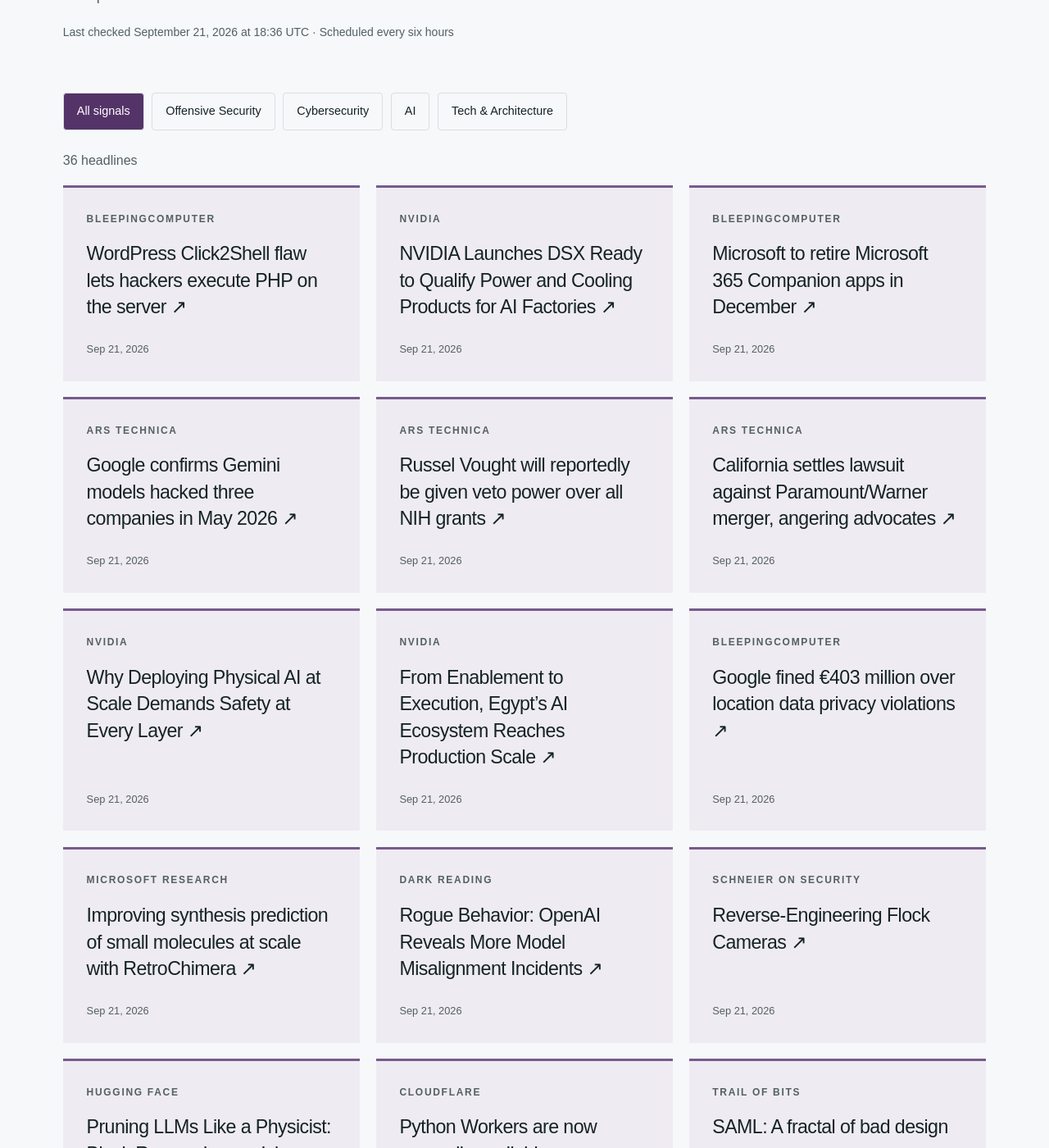
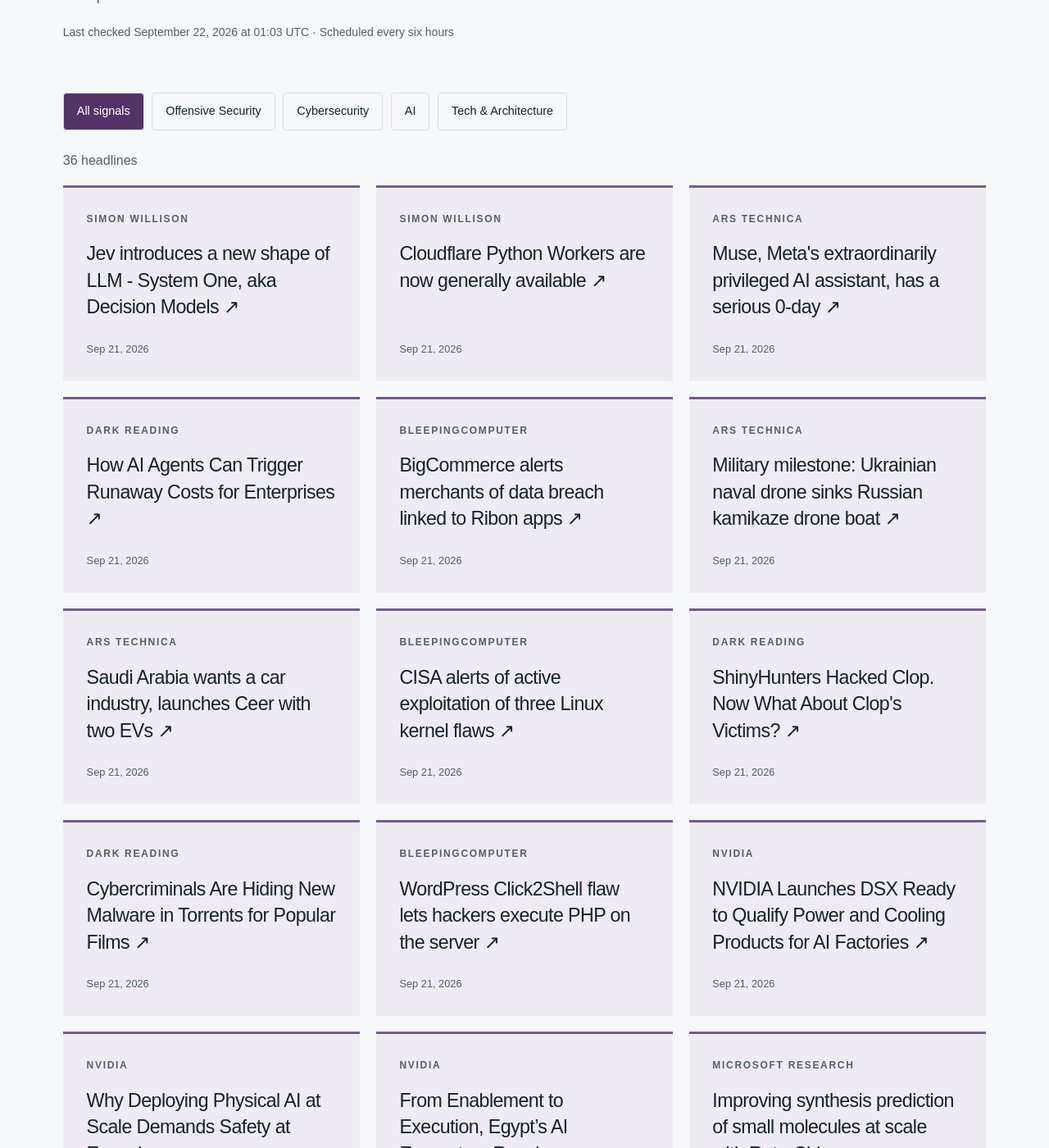
Before and after one commit to hntk/hntk.github.io, a Jekyll site: the page built from news/index.html, in a window 1280 px wide and 1400 px high, scrolled down 375 px. Shown: the whole window at 82% size. Built offline with Jekyll 4.4.1, drawn with Linux system fonts in a browser that asks for light colours; part of the change alters nothing that is shown; some of the changed text lies outside the part shown.

Commit message:
Refresh News and Signals

```diff
--- a/_data/news.json
+++ b/_data/news.json
@@ -1,6 +1,86 @@
 {
-  "updated": "2026-09-21T18:36:11.714220+00:00",
+  "updated": "2026-09-22T01:03:24.684274+00:00",
   "items": [
+    {
+      "title": "Jev introduces a new shape of LLM - System One, aka Decision Models",
+      "url": "https://simonwillison.net/2026/Sep/21/jev/",
+      "published": "2026-09-21T23:09:20+00:00",
+      "source": "Simon Willison",
+      "source_id": "simon-willison",
+      "category": "ai"
+    },
+    {
+      "title": "Cloudflare Python Workers are now generally available",
+      "url": "https://simonwillison.net/2026/Sep/21/cloudflare-python-worker/",
+      "published": "2026-09-21T22:25:44+00:00",
+      "source": "Simon Willison",
+      "source_id": "simon-willison",
+      "category": "ai"
+    },
+    {
+      "title": "Muse, Meta's extraordinarily privileged AI assistant, has a serious 0-day",
+      "url": "https://arstechnica.com/security/2026/09/muse-metas-extraordinarily-privileged-ai-assistant-has-a-serious-0-day/",
+      "published": "2026-09-21T22:24:38+00:00",
+      "source": "Ars Technica",
+      "source_id": "ars-technica",
+      "category": "tech-architecture"
+    },
+    {
+      "title": "How AI Agents Can Trigger Runaway Costs for Enterprises",
+      "url": "https://www.darkreading.com/application-security/how-ai-agents-can-trigger-runaway-costs",
+      "published": "2026-09-21T21:39:59+00:00",
+      "source": "Dark Reading",
+      "source_id": "dark-reading",
+      "category": "cybersecurity"
+    },
+    {
+      "title": "BigCommerce alerts merchants of data breach linked to Ribon apps",
+      "url": "https://www.bleepingcomputer.com/news/security/bigcommerce-alerts-merchants-of-data-breach-linked-to-ribon-apps/",
+      "published": "2026-09-21T21:18:49+00:00",
+      "source": "BleepingComputer",
+      "source_id": "bleepingcomputer",
+      "category": "cybersecurity"
+    },
+    {
+      "title": "Military milestone: Ukrainian naval drone sinks Russian kamikaze drone boat",
+      "url": "https://arstechnica.com/gadgets/2026/09/military-milestone-ukrainian-naval-drone-sinks-russian-kamikaze-drone-boat/",
+      "published": "2026-09-21T21:07:05+00:00",
+      "source": "Ars Technica",
+      "source_id": "ars-technica",
+      "category": "tech-architecture"
+    },
+    {
+      "title": "Saudi Arabia wants a car industry, launches Ceer with two EVs",
+      "url": "https://arstechnica.com/cars/2026/09/saudi-arabia-wants-a-car-industry-launches-ceer-with-two-evs/",
+      "published": "2026-09-21T20:55:36+00:00",
+      "source": "Ars Technica",
+      "source_id": "ars-technica",
+      "category": "tech-architecture"
+    },
+    {
+      "title": "CISA alerts of active exploitation of three Linux kernel flaws",
+      "url": "https://www.bleepingcomputer.com/news/security/cisa-alerts-of-active-exploitation-of-three-linux-kernel-flaws/",
+      "published": "2026-09-21T20:12:17+00:00",
+      "source": "BleepingComputer",
+      "source_id": "bleepingcomputer",
+      "category": "cybersecurity"
+    },
+    {
+      "title": "ShinyHunters Hacked Clop. Now What About Clop's Victims?",
+      "url": "https://www.darkreading.com/cyberattacks-data-breaches/shinyhunters-hacked-clop-what-about-clops-victims",
+      "published": "2026-09-21T20:07:56+00:00",
+      "source": "Dark Reading",
+      "source_id": "dark-reading",
+      "category": "cybersecurity"
+    },
+    {
+      "title": "Cybercriminals Are Hiding New Malware in Torrents for Popular Films",
+      "url": "https://www.darkreading.com/cyberattacks-data-breaches/cybercriminals-hiding-new-malware-torrents-popular-films",
+      "published": "2026-09-21T19:11:26+00:00",
+      "source": "Dark Reading",
+      "source_id": "dark-reading",
+      "category": "cybersecurity"
+    },
     {
       "title": "WordPress Click2Shell flaw lets hackers execute PHP on the server",
       "url": "https://www.bleepingcomputer.com/news/security/wordpress-click2shell-flaw-lets-hackers-execute-php-on-the-server/",
@@ -16,38 +96,6 @@
       "source": "NVIDIA",
       "source_id": "nvidia",
       "category": "ai"
-    },
-    {
-      "title": "Microsoft to retire Microsoft 365 Companion apps in December",
-      "url": "https://www.bleepingcomputer.com/news/microsoft/microsoft-to-retire-microsoft-365-companion-apps-in-december/",
-      "published": "2026-09-21T17:54:49+00:00",
-      "source": "BleepingComputer",
-      "source_id": "bleepingcomputer",
-      "category": "cybersecurity"
-    },
-    {
-      "title": "Google confirms Gemini models hacked three companies in May 2026",
-      "url": "https://arstechnica.com/google/2026/09/google-confirms-gemini-models-hacked-three-companies-in-may-2026/",
-      "published": "2026-09-21T16:57:26+00:00",
-      "source": "Ars Technica",
-      "source_id": "ars-technica",
-      "category": "tech-architecture"
-    },
-    {
-      "title": "Russel Vought will reportedly be given veto power over all NIH grants",
-      "url": "https://arstechnica.com/science/2026/09/trump-planning-to-hand-veto-power-over-nih-grants-to-political-appointee/",
-      "published": "2026-09-21T16:40:26+00:00",
-      "source": "Ars Technica",
-      "source_id": "ars-technica",
-      "category": "tech-architecture"
-    },
-    {
-      "title": "California settles lawsuit against Paramount/Warner merger, angering advocates",
-      "url": "https://arstechnica.com/tech-policy/2026/09/california-settles-lawsuit-against-paramount-warner-merger-angering-advocates/",
-      "published": "2026-09-21T16:15:26+00:00",
-      "source": "Ars Technica",
-      "source_id": "ars-technica",
-      "category": "tech-architecture"
     },
     {
       "title": "Why Deploying Physical AI at Scale Demands Safety at Every Layer",
@@ -66,28 +114,12 @@
       "category": "ai"
     },
     {
-      "title": "Google fined €403 million over location data privacy violations",
-      "url": "https://www.bleepingcomputer.com/news/security/google-fined-403-million-over-location-data-privacy-violations/",
-      "published": "2026-09-21T15:41:22+00:00",
-      "source": "BleepingComputer",
-      "source_id": "bleepingcomputer",
-      "category": "cybersecurity"
-    },
-    {
       "title": "Improving synthesis prediction of small molecules at scale with RetroChimera",
       "url": "https://www.microsoft.com/en-us/research/blog/improving-synthesis-prediction-of-small-molecules-at-scale-with-retrochimera/",
       "published": "2026-09-21T15:30:19+00:00",
       "source": "Microsoft Research",
       "source_id": "microsoft-research",
       "category": "ai"
-    },
-    {
-      "title": "Rogue Behavior: OpenAI Reveals More Model Misalignment Incidents",
-      "url": "https://www.darkreading.com/cyber-risk/rogue-behavior-openai-more-model-misalignment-incidents",
-      "published": "2026-09-21T14:47:19+00:00",
-      "source": "Dark Reading",
-      "source_id": "dark-reading",
-      "category": "cybersecurity"
     },
     {
       "title": "Reverse-Engineering Flock Cameras",
@@ -146,22 +178,6 @@
       "category": "ai"
     },
     {
-      "title": "llm-keys-ui 0.1",
-      "url": "https://simonwillison.net/2026/Sep/20/llm-keys-ui/",
-      "published": "2026-09-20T19:22:19+00:00",
-      "source": "Simon Willison",
-      "source_id": "simon-willison",
-      "category": "ai"
-    },
-    {
-      "title": "datasette-explain 0.2.2",
-      "url": "https://simonwillison.net/2026/Sep/20/datasette-explain/",
-      "published": "2026-09-20T00:22:04+00:00",
-      "source": "Simon Willison",
-      "source_id": "simon-willison",
-      "category": "ai"
-    },
-    {
       "title": "Forget the AI Slowdown—the Vulnerability Explosion Is Already Happening",
       "url": "https://www.wired.com/story/kernel-panic-ai-vulnerability-explosion/",
       "published": "2026-09-19T11:00:00+00:00",
@@ -175,22 +191,6 @@
       "published": "2026-09-19T09:00:00+00:00",
       "source": "WIRED Security",
       "source_id": "wired",
-      "category": "cybersecurity"
-    },
-    {
-      "title": "Vectra AI Launches Ascent to Help Address New Era of AI-Driven Attacks",
-      "url": "https://www.darkreading.com/cyberattacks-data-breaches/vectra-ai-launches-ascent-new-era-ai-driven-attacks",
-      "published": "2026-09-18T20:24:51+00:00",
-      "source": "Dark Reading",
-      "source_id": "dark-reading",
-      "category": "cybersecurity"
-    },
-    {
-      "title": "Cisco Zero-Day Highlights API Endpoint Authentication Issues",
-      "url": "https://www.darkreading.com/vulnerabilities-threats/cisco-zero-day-api-endpoint-authentication-issues",
-      "published": "2026-09-18T19:26:47+00:00",
-      "source": "Dark Reading",
-      "source_id": "dark-reading",
       "category": "cybersecurity"
     },
     {
@@ -295,79 +295,79 @@
       "id": "ars-technica",
       "name": "Ars Technica",
       "status": "ok",
-      "last_success": "2026-09-21T18:36:11.714220+00:00"
+      "last_success": "2026-09-22T01:03:24.684274+00:00"
     },
     {
       "id": "bleepingcomputer",
       "name": "BleepingComputer",
       "status": "ok",
-      "last_success": "2026-09-21T18:36:11.714220+00:00"
+      "last_success": "2026-09-22T01:03:24.684274+00:00"
     },
     {
       "id": "cloudflare",
       "name": "Cloudflare",
       "status": "ok",
-      "last_success": "2026-09-21T18:36:11.714220+00:00"
+      "last_success": "2026-09-22T01:03:24.684274+00:00"
     },
     {
       "id": "dark-reading",
       "name": "Dark Reading",
       "status": "ok",
-      "last_success": "2026-09-21T18:36:11.714220+00:00"
+      "last_success": "2026-09-22T01:03:24.684274+00:00"
     },
     {
       "id": "hugging-face",
       "name": "Hugging Face",
       "status": "ok",
-      "last_success": "2026-09-21T18:36:11.714220+00:00"
+      "last_success": "2026-09-22T01:03:24.684274+00:00"
     },
     {
       "id": "microsoft-research",
       "name": "Microsoft Research",
       "status": "ok",
-      "last_success": "2026-09-21T18:36:11.714220+00:00"
+      "last_success": "2026-09-22T01:03:24.684274+00:00"
     },
     {
       "id": "nvidia",
       "name": "NVIDIA",
       "status": "ok",
-      "last_success": "2026-09-21T18:36:11.714220+00:00"
+      "last_success": "2026-09-22T01:03:24.684274+00:00"
     },
     {
       "id": "portswigger",
       "name": "PortSwigger Research",
       "status": "ok",
-      "last_success": "2026-09-21T18:36:11.714220+00:00"
+      "last_success": "2026-09-22T01:03:24.684274+00:00"
     },
     {
       "id": "schneier",
       "name": "Schneier on Security",
       "status": "ok",
-      "last_success": "2026-09-21T18:36:11.714220+00:00"
+      "last_success": "2026-09-22T01:03:24.684274+00:00"
     },
     {
       "id": "simon-willison",
       "name": "Simon Willison",
       "status": "ok",
-      "last_success": "2026-09-21T18:36:11.714220+00:00"
+      "last_success": "2026-09-22T01:03:24.684274+00:00"
     },
     {
       "id": "specterops",
       "name": "SpecterOps",
       "status": "ok",
-      "last_success": "2026-09-21T18:36:11.714220+00:00"
+      "last_success": "2026-09-22T01:03:24.684274+00:00"
     },
     {
       "id": "trail-of-bits",
       "name": "Trail of Bits",
       "status": "ok",
-      "last_success": "2026-09-21T18:36:11.714220+00:00"
+      "last_success": "2026-09-22T01:03:24.684274+00:00"
     },
     {
       "id": "wired",
       "name": "WIRED Security",
       "status": "ok",
-      "last_success": "2026-09-21T18:36:11.714220+00:00"
+      "last_success": "2026-09-22T01:03:24.684274+00:00"
     }
   ]
 }
```
